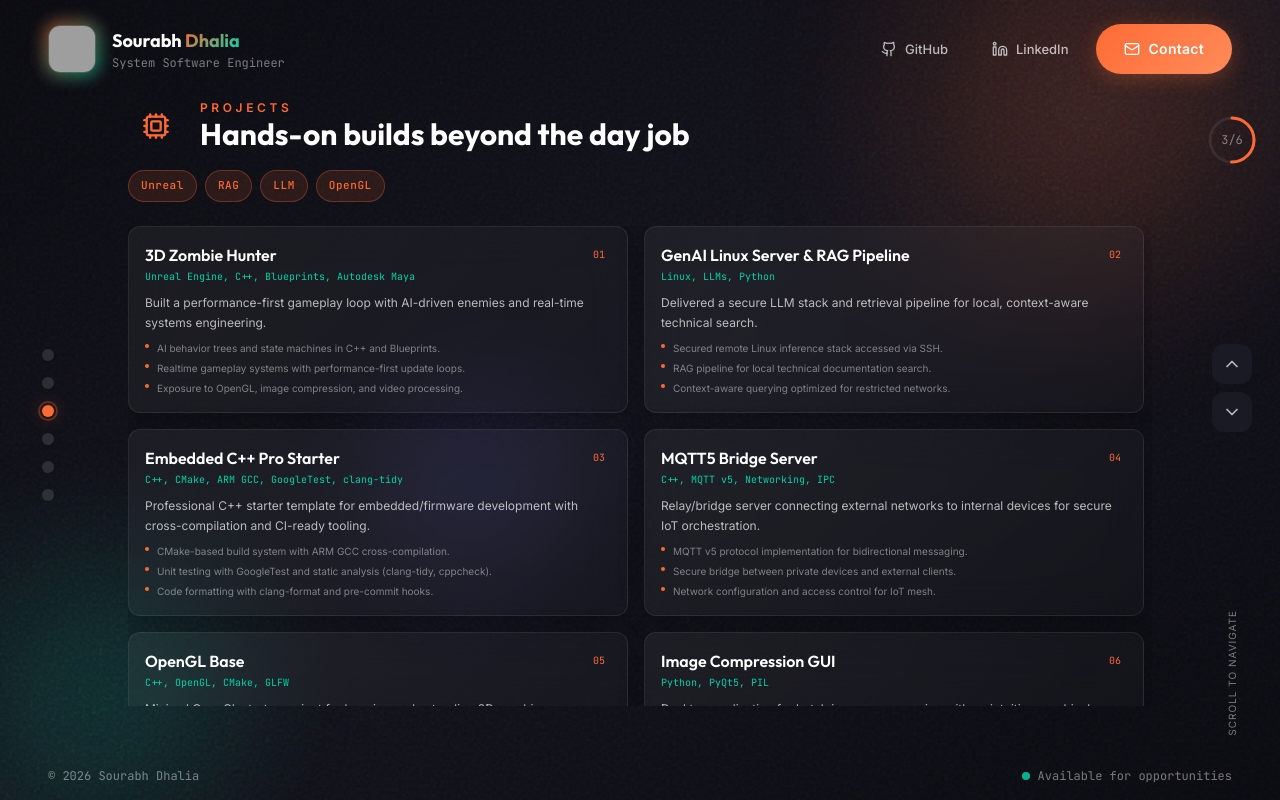
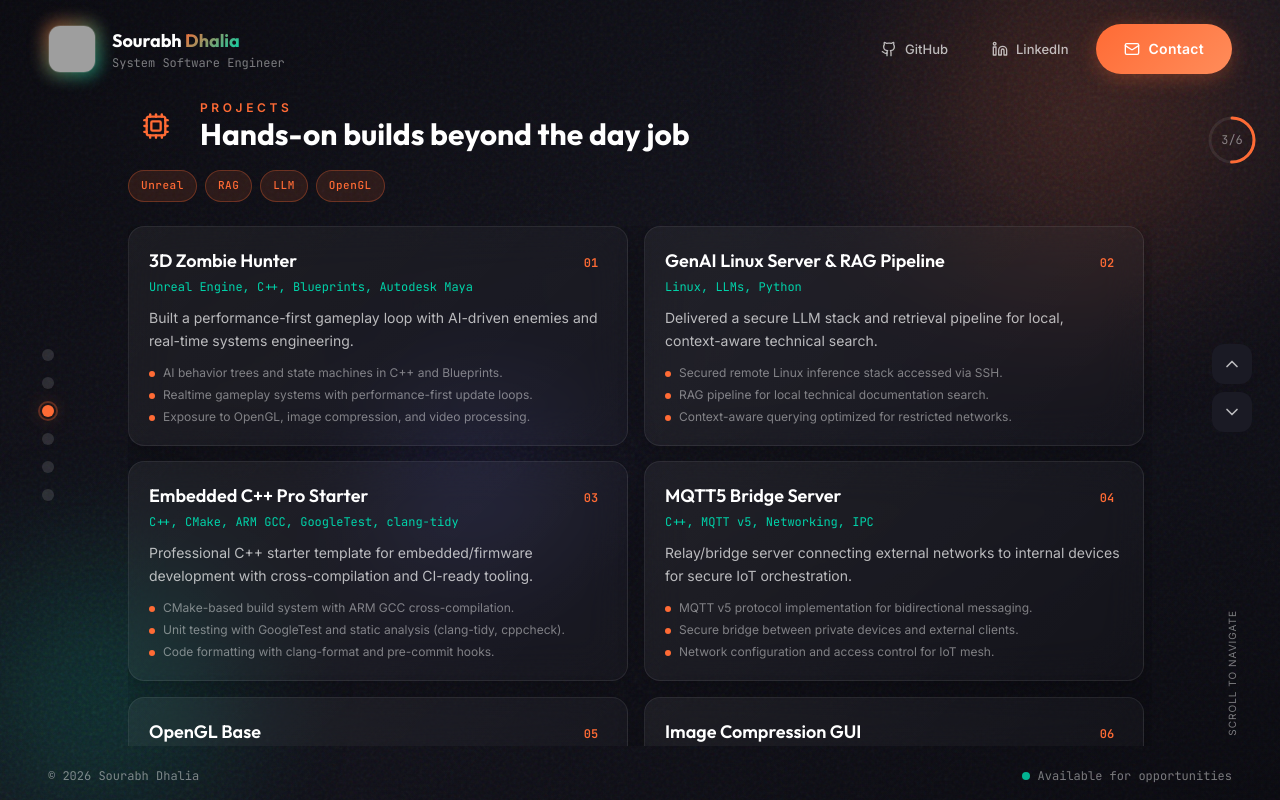
Before and after one commit to SourabhDhalia/PortfolioCPP, a React (Vite) app: page / in a window 1280 px wide. Both pictures are taken after a click on the button 48 px from the left and 411 px from the top of the page. Built offline with nearby package versions, Linux system fonts and the light colour scheme; grey boxes are pictures that could not be loaded.

Commit message:
Fix UI: larger fonts for readability + proper scroll area

```diff
--- a/src/Portfolio.tsx
+++ b/src/Portfolio.tsx
@@ -152,36 +152,36 @@ const WorkSection = () => (
   </div>
 );
 
-// Section: Projects - 2-column grid with full details
+// Section: Projects - Readable 2-column grid
 const ProjectsSection = () => (
-  <div className="grid grid-cols-1 lg:grid-cols-2 gap-4 max-h-[60vh] overflow-y-auto pr-2 no-scrollbar">
+  <div className="grid grid-cols-1 lg:grid-cols-2 gap-4 overflow-y-auto pr-2 no-scrollbar pb-4" style={{ maxHeight: 'calc(100vh - 280px)' }}>
     {projects.map((project, i) => (
       <div
         key={project.title}
-        className="glass-card rounded-xl p-4 hover:border-[var(--border-accent)] transition-all group animate-fade-in"
+        className="glass-card rounded-2xl p-5 hover:border-[var(--border-accent)] transition-all group animate-fade-in"
         style={{ animationDelay: `${i * 30}ms` }}
       >
-        <div className="flex items-start justify-between gap-2">
-          <div className="flex-1 min-w-0">
-            <h4 className="font-display text-base font-semibold text-[var(--text-primary)] group-hover:text-[var(--accent-primary)] transition-colors">
+        <div className="flex items-start justify-between gap-3">
+          <div className="flex-1">
+            <h4 className="font-display text-lg font-semibold text-[var(--text-primary)] group-hover:text-[var(--accent-primary)] transition-colors">
               {project.title}
             </h4>
-            <p className="mt-0.5 text-[10px] font-mono text-[var(--accent-secondary)]">
+            <p className="mt-1 text-xs font-mono text-[var(--accent-secondary)]">
               {project.stack}
             </p>
           </div>
-          <span className="flex h-6 w-6 shrink-0 items-center justify-center rounded-md bg-[var(--accent-primary)]/10 text-[var(--accent-primary)] text-[10px] font-mono">
+          <span className="flex h-8 w-8 shrink-0 items-center justify-center rounded-lg bg-[var(--accent-primary)]/10 text-[var(--accent-primary)] text-xs font-mono font-bold">
             {String(i + 1).padStart(2, '0')}
           </span>
         </div>
-        <p className="mt-2 text-xs text-[var(--text-secondary)] leading-relaxed">
+        <p className="mt-3 text-sm text-[var(--text-secondary)] leading-relaxed">
           {project.summary}
         </p>
-        <ul className="mt-2 space-y-1">
+        <ul className="mt-3 space-y-1.5">
           {project.highlights.map((highlight, j) => (
-            <li key={j} className="flex items-start gap-2 text-[10px] text-[var(--text-muted)]">
-              <span className="mt-1 h-1 w-1 rounded-full bg-[var(--accent-primary)] shrink-0" />
-              <span className="line-clamp-1">{highlight}</span>
+            <li key={j} className="flex items-start gap-2 text-xs text-[var(--text-muted)]">
+              <span className="mt-1.5 h-1.5 w-1.5 rounded-full bg-[var(--accent-primary)] shrink-0" />
+              <span>{highlight}</span>
             </li>
           ))}
         </ul>
```
